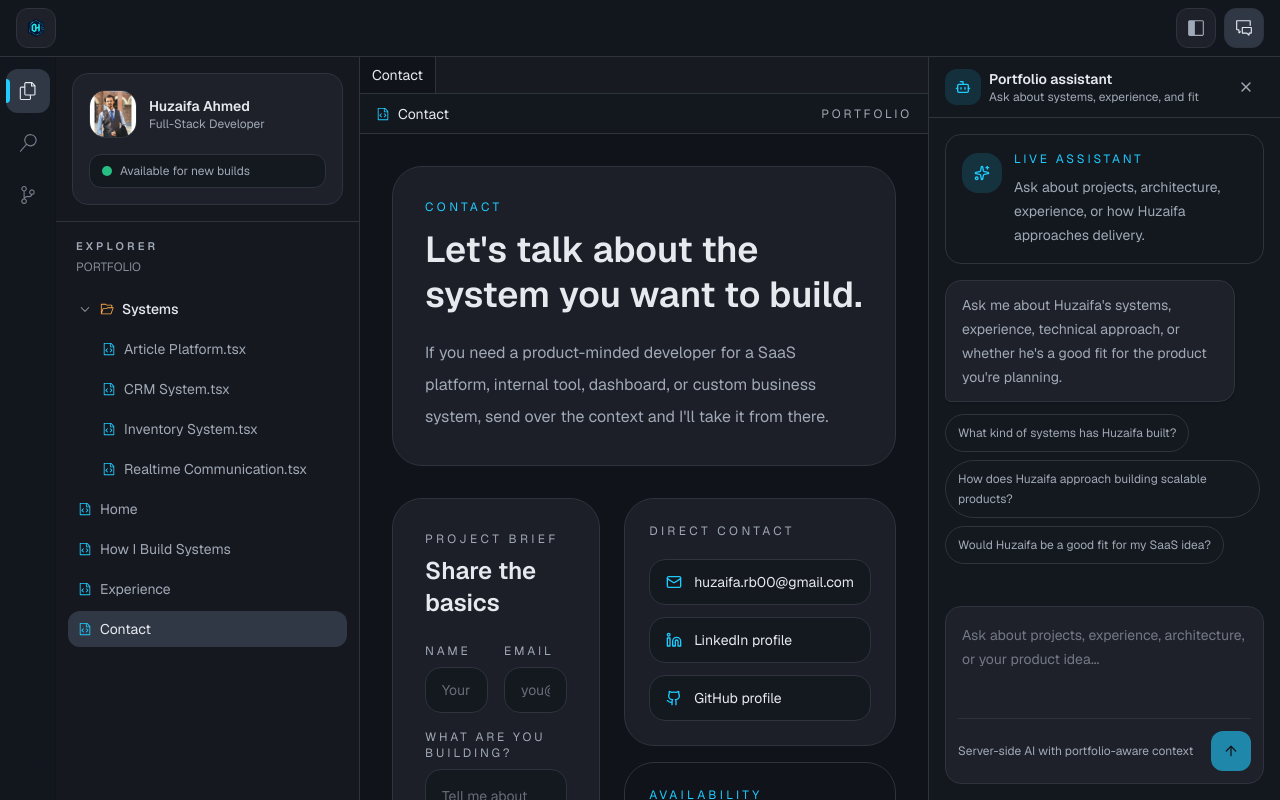
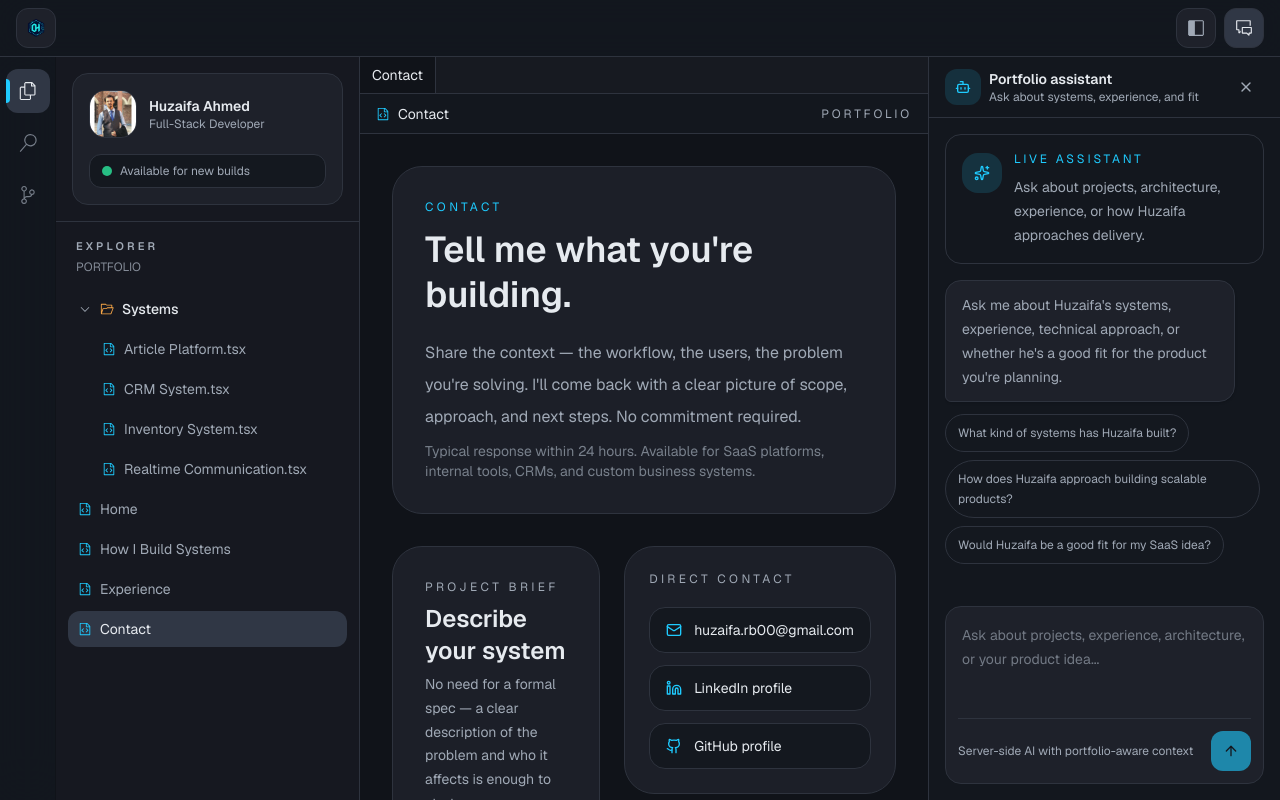
Before and after one commit to 0xHuzaifa/Portfolio, a Next.js app: page /contact in a window 1280 px wide. Built offline with nearby package versions, Linux system fonts and the light colour scheme.

Commit message:
modify Conversion & contact

```diff
--- a/src/components/pages/ContactPageContent.tsx
+++ b/src/components/pages/ContactPageContent.tsx
@@ -102,12 +102,16 @@ export function ContactPageContent() {
           Contact
         </p>
         <h1 className="mt-3 max-w-3xl text-4xl font-semibold leading-tight text-[hsl(var(--vscode-text))]">
-          Let&apos;s talk about the system you want to build.
+          Tell me what you're building.
         </h1>
         <p className="mt-5 max-w-2xl text-base leading-8 text-[hsl(var(--vscode-text-muted))]">
-          If you need a product-minded developer for a SaaS platform, internal
-          tool, dashboard, or custom business system, send over the context and
-          I&apos;ll take it from there.
+          Share the context — the workflow, the users, the problem you're
+          solving. I'll come back with a clear picture of scope, approach, and
+          next steps. No commitment required.
+        </p>
+        <p className="mt-2 text-sm text-[hsl(var(--vscode-text-muted))]/70">
+          Typical response within 24 hours. Available for SaaS platforms,
+          internal tools, CRMs, and custom business systems.
         </p>
       </section>
 
@@ -118,8 +122,12 @@ export function ContactPageContent() {
               Project brief
             </p>
             <h2 className="mt-2 text-2xl font-semibold text-[hsl(var(--vscode-text))]">
-              Share the basics
+              Describe your system
             </h2>
+            <p className="mt-1.5 text-sm leading-[1.7] text-[hsl(var(--vscode-text-muted))]">
+              No need for a formal spec — a clear description of the problem and
+              who it affects is enough to start.
+            </p>
           </div>
 
           {submitted ? (
@@ -284,14 +292,39 @@ export function ContactPageContent() {
 
           <section className="rounded-[30px] border border-[hsl(var(--vscode-border))] bg-[linear-gradient(135deg,hsla(194,100%,56%,0.14),transparent_42%),hsl(var(--vscode-sidebar-elevated))] p-6">
             <p className="text-xs uppercase tracking-[0.28em] text-[hsl(var(--vscode-accent))]">
-              Availability
+              What to expect
             </p>
-            <h2 className="mt-3 text-2xl font-semibold text-[hsl(var(--vscode-text))]">
-              Open to new builds and product collaborations
-            </h2>
-            <p className="mt-3 text-sm leading-7 text-[hsl(var(--vscode-text-muted))]">
-              Best fit: systems that need both solid engineering and a more
-              thoughtful user experience.
+            <div className="mt-4 space-y-3">
+              {[
+                {
+                  step: "01",
+                  text: "You send a brief — workflow, problem, or rough idea.",
+                },
+                {
+                  step: "02",
+                  text: "I review and respond within 24 hours with questions or a clear next step.",
+                },
+                {
+                  step: "03",
+                  text: "If there's a fit, we scope the project together before any commitment.",
+                },
+              ].map(({ step, text }) => (
+                <div
+                  key={step}
+                  className="flex gap-3 rounded-2xl border border-[hsl(var(--vscode-border))] bg-[hsl(var(--vscode-panel))]/80 p-3"
+                >
+                  <span className="flex h-7 w-7 shrink-0 items-center justify-center rounded-lg bg-[hsl(var(--vscode-accent))]/14 text-[10px] font-bold text-[hsl(var(--vscode-accent))]">
+                    {step}
+                  </span>
+                  <p className="text-sm leading-[1.7] text-[hsl(var(--vscode-text-muted))]">
+                    {text}
+                  </p>
+                </div>
+              ))}
+            </div>
+            <p className="mt-4 text-xs leading-[1.7] text-[hsl(var(--vscode-text-muted))]/60">
+              Best fit: SaaS platforms, CRMs, internal tools, and custom
+              business systems.
             </p>
           </section>
         </div>
--- a/src/components/pages/HomePageContent.tsx
+++ b/src/components/pages/HomePageContent.tsx
@@ -290,13 +290,15 @@ export function HomePageContent() {
           <div className="mt-3 flex flex-col gap-6 lg:flex-row lg:items-end lg:justify-between">
             <div className="max-w-2xl">
               <h2 className="text-4xl font-bold leading-tight text-[hsl(var(--vscode-text))]">
-                Need a system that feels professional from the first
-                walkthrough?
+                Have a system in mind? Let's scope it out.
               </h2>
               <p className="mt-3 text-[0.9375rem] leading-[1.85] text-[hsl(var(--vscode-text-muted))]">
-                I can help shape the architecture, user experience, and delivery
-                plan for platforms that need to be both reliable and easy to
-                use.
+                Send over what you're building — the workflow, the problem, or
+                even just a rough idea. I'll come back with a clear picture of
+                what it takes to build it properly.
+              </p>
+              <p className="mt-2 text-sm text-[hsl(var(--vscode-text-muted))]/70">
+                Typical response within 24 hours.
               </p>
             </div>
             <AppLink
@@ -304,7 +306,7 @@ export function HomePageContent() {
               tabTitle="Contact"
               className="inline-flex shrink-0 items-center justify-center gap-2 rounded-2xl bg-[hsl(var(--vscode-accent))] px-6 py-3.5 text-sm font-bold text-[hsl(var(--vscode-bg))] shadow-lg shadow-[hsl(var(--vscode-accent))]/25 transition-all duration-200 hover:-translate-y-0.5 hover:shadow-[hsl(var(--vscode-accent))]/40"
             >
-              Contact me
+              Send your project brief
               <ArrowRight className="h-4 w-4" />
             </AppLink>
           </div>
--- a/src/components/pages/SystemPageContent.tsx
+++ b/src/components/pages/SystemPageContent.tsx
@@ -525,18 +525,19 @@ export function SystemPageContent({ system }: { system: System }) {
               </span>
               <div>
                 <h3 className="text-base font-bold text-[hsl(var(--vscode-text))]">
-                  Building something complex?
+                  Need something similar built?
                 </h3>
                 <p className="mt-2 text-sm leading-[1.75] text-[hsl(var(--vscode-text-muted))]">
-                  I design and build scalable systems like this — from
-                  architecture to production-ready implementation.
+                  Describe your system — the workflow, the users, the
+                  constraints. I'll respond with what it would take to build it
+                  properly.
                 </p>
                 <AppLink
                   href="/contact"
                   tabTitle="Contact"
                   className="mt-4 inline-flex items-center gap-2 rounded-xl bg-[hsl(var(--vscode-accent))] px-4 py-2 text-sm font-bold text-[hsl(var(--vscode-bg))] shadow-md shadow-[hsl(var(--vscode-accent))]/20 transition-all duration-200 hover:-translate-y-0.5 hover:shadow-[hsl(var(--vscode-accent))]/35"
                 >
-                  Talk about your system
+                  Send your project brief
                   <ArrowRight className="h-3.5 w-3.5" />
                 </AppLink>
               </div>
```
